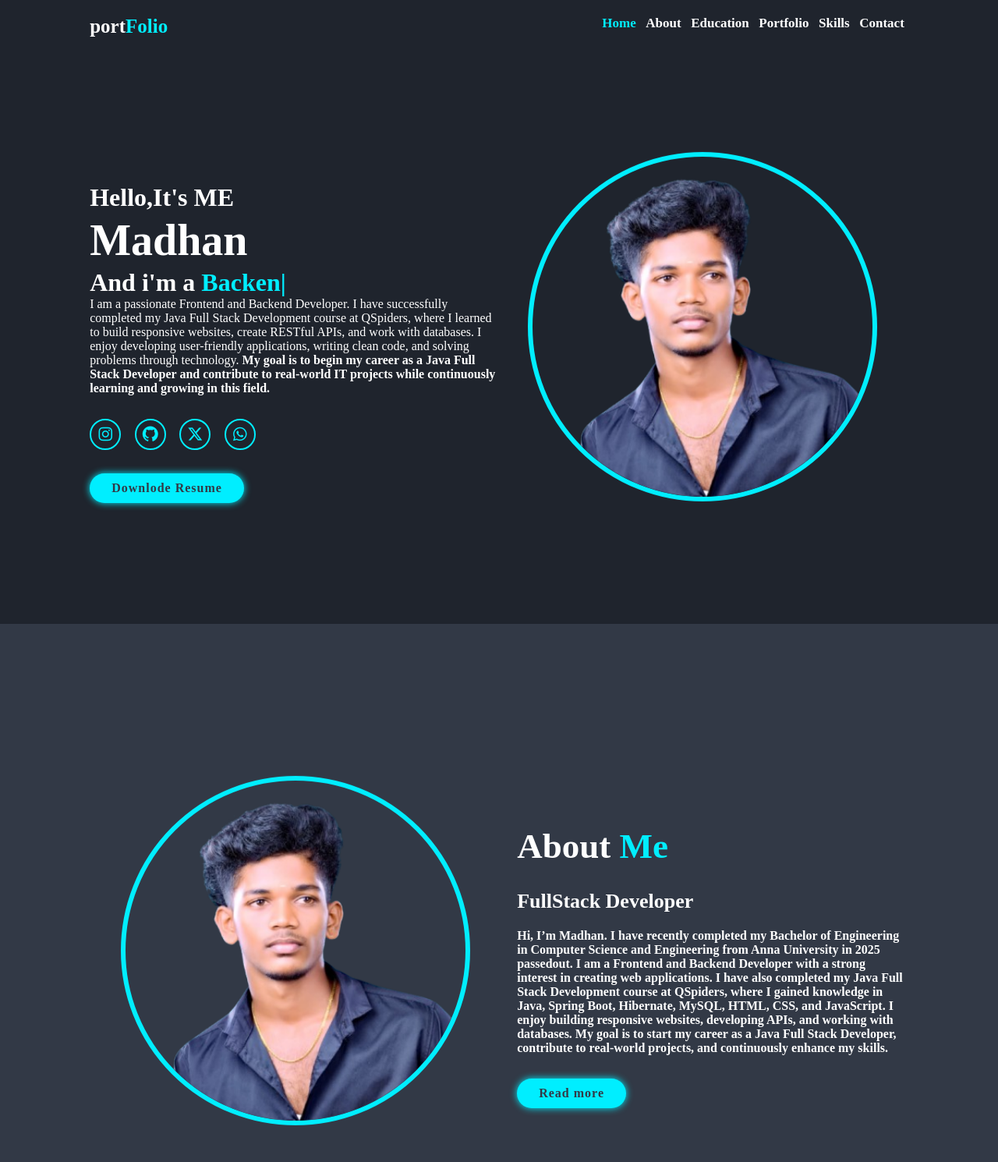
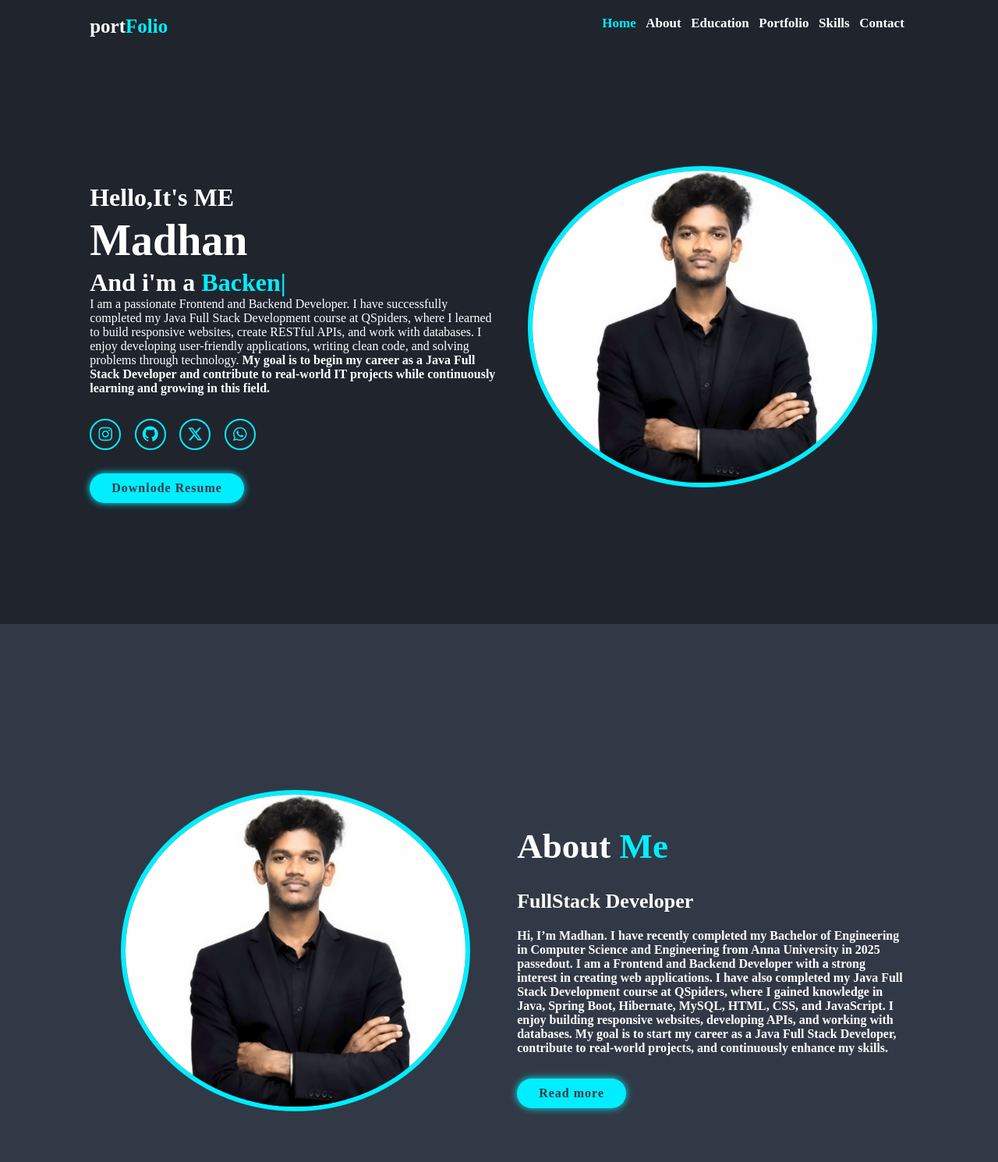
Before and after one commit to madhan9025/PortFolio, a plain HTML site: page index.html in a window 1280 px wide. Shown: the top 1490 px of the page at 78% size. Drawn offline with nearby package versions, Linux system fonts and the light colour scheme.

Commit message:
Update index.html

```diff
--- a/index.html
+++ b/index.html
@@ -73,7 +73,7 @@ menuIcon.onclick = ()=>{
         </div>
         <div class="home-img">
 
-                    <img src="./m1.png" alt="">
+                    <img src="./Screenshot 2026-02-10 122744.png" alt="">
                 </div>
 
     </section>
@@ -82,7 +82,7 @@ menuIcon.onclick = ()=>{
     <section class="about" id="about">
         <div class="home-img">
 
-                    <img src="./m1.png" alt="">
+                    <img src="./Screenshot 2026-02-10 122744.png" alt="">
                 </div>
         </div>
         <div class="about-content">
```
